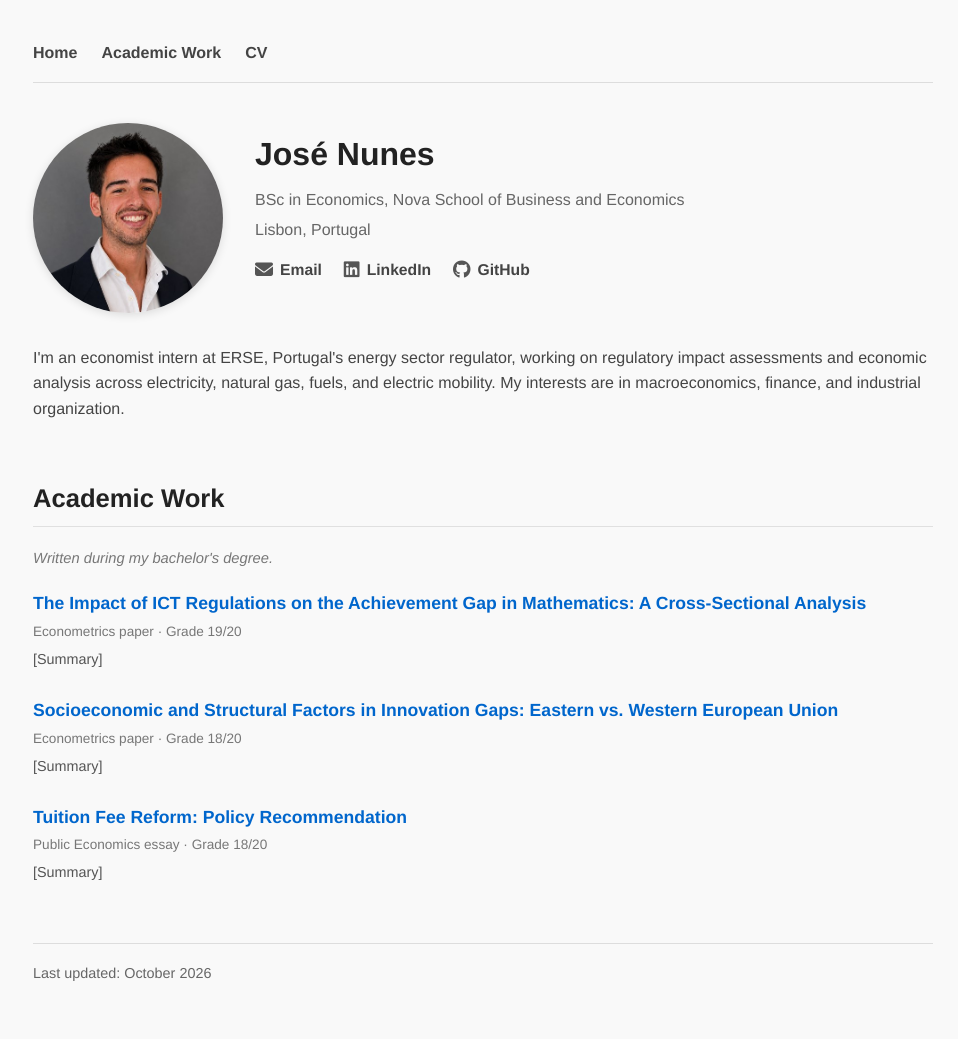
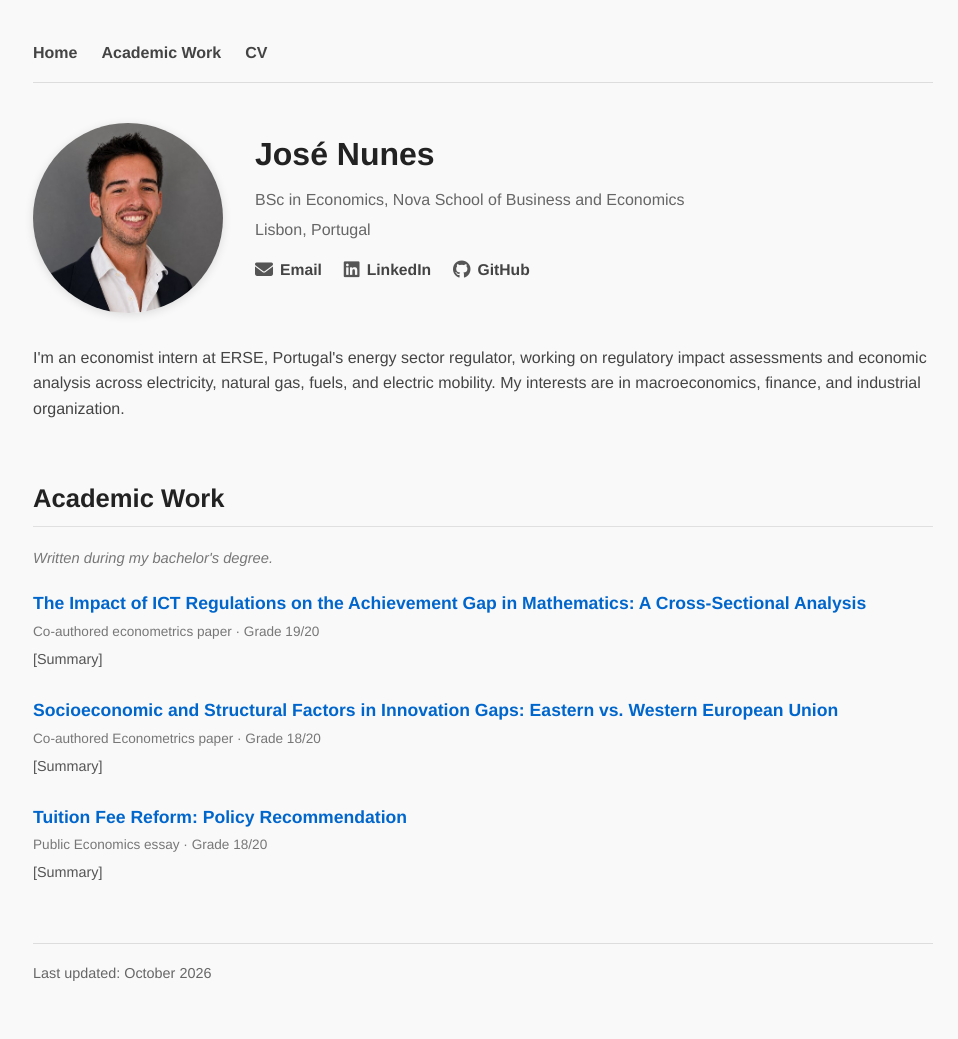
Before and after one commit to josepaulonunes/josepaulonunes.github.io, a Jekyll site: the page built from index.md, in a window 1280 px wide. Shown: the whole page, without its empty margins (157-1115 px from the left). Built offline with Jekyll 4.4.1, drawn with Linux system fonts in a browser that asks for light colours; part of the change alters nothing that is shown.

Commit message:
Update contributions in index.md for clarity

```diff
--- a/index.md
+++ b/index.md
@@ -92,21 +92,21 @@ I'm an economist intern at ERSE, Portugal's energy sector regulator, working on
 
 <li>
 <a href="/PISA_ICT_Math.pdf"><strong>The Impact of ICT Regulations on the Achievement Gap in Mathematics: A Cross-Sectional Analysis</strong></a>
-<div class="paper-meta">Econometrics paper · Grade 19/20</div>
+<div class="paper-meta">Co-authored econometrics paper · Grade 19/20</div>
 <span class="clickable-paper">[Summary]</span>
 <div class="abstract">
 <p>Does stricter school-level regulation of phones and digital devices narrow the maths gap between disadvantaged students and their better-off peers? Using PISA 2022 data on about 82,000 students in ten economies, we estimate weighted least squares models that add socioeconomic, behavioural, school and country fixed-effect controls step by step. Once country fixed effects are included, moving from the least to the most regulated schools is associated with about 25 more points in maths (more than a year of schooling), and about 35 points for disadvantaged students. These are associations from cross-sectional data, not causal effects.</p>
-<p><strong>My contribution:</strong> the results section and the Python code, including all graphs.</p>
+<p><strong>My contribution:</strong> the results section and coded all figures and tables.</p>
 </div>
 </li>
 
 <li>
 <a href="/EU_Innovation_Gaps.pdf"><strong>Socioeconomic and Structural Factors in Innovation Gaps: Eastern vs. Western European Union</strong></a>
-<div class="paper-meta">Econometrics paper · Grade 18/20</div>
+<div class="paper-meta">Co-authored Econometrics paper · Grade 18/20</div>
 <span class="clickable-paper">[Summary]</span>
 <div class="abstract">
 <p>Why do Eastern EU member states file far fewer patents than Western ones? Using 2017 data for 27 EU countries (patent applications to the European Patent Office, R&amp;D spending, tertiary education, population and unemployment), we estimate OLS models with an East–West indicator and check robustness with HC3 robust standard errors, VIF and RESET tests. Even after these controls, Eastern countries file roughly 45% fewer patents: the factors we measure do not close the gap, which points to institutional differences our data cannot capture.</p>
-<p><strong>My contribution:</strong> the results, the robustness checks and the R code, including all graphs.</p>
+<p><strong>My contribution:</strong> the results section, ran the robustness checks, and coded all figures and tables in R.</p>
 </div>
 </li>
 
```
